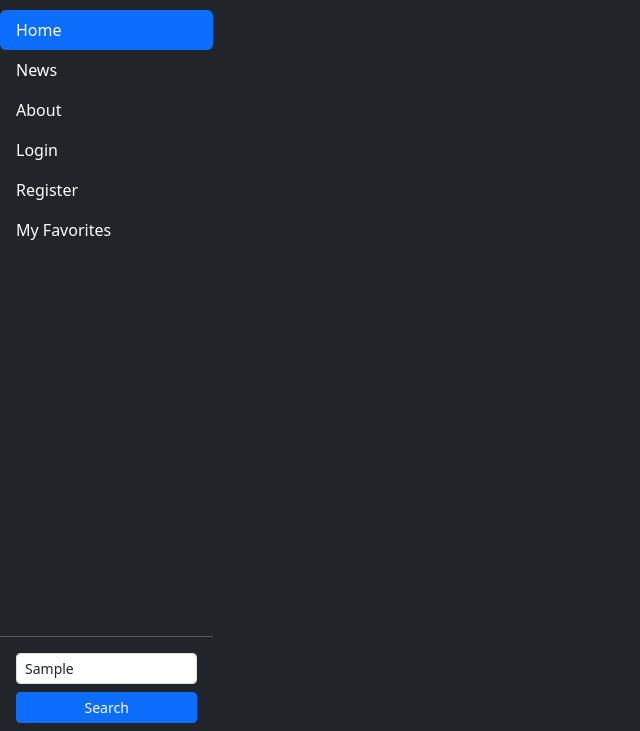
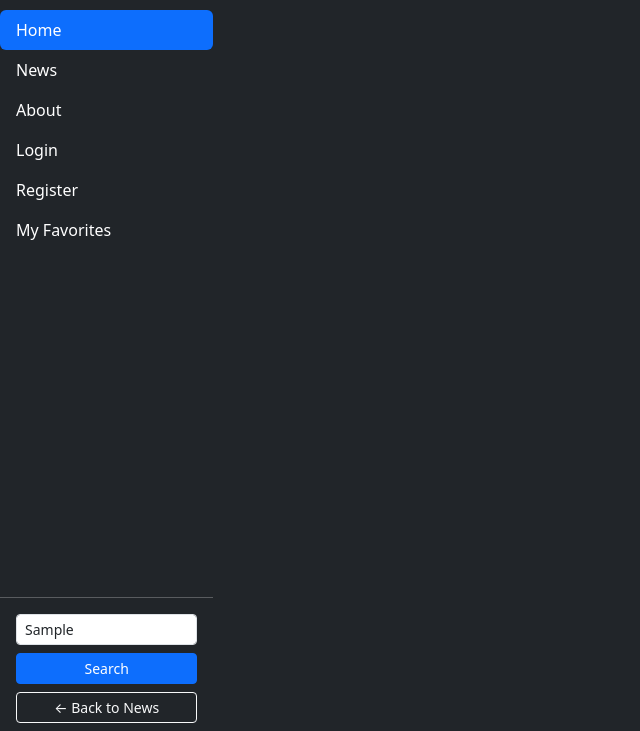
Before and after one commit to RabarS13/VGdb, a website: page public/front.html in a window 1280 px wide. Both pictures are taken after typing "Sample" into the empty fields and a click on the button "Search". Shown: the part 69-800 px from the top of the page, without its empty margins (0-640 px from the left). Drawn offline with nearby package versions, Linux system fonts and the light colour scheme; no server answers.

Commit message:
Update front.html

```diff
--- a/public/front.html
+++ b/public/front.html
@@ -7,8 +7,11 @@
   <link href="https://cdn.jsdelivr.net/npm/bootstrap@5.3.0/dist/css/bootstrap.min.css" rel="stylesheet" />
   <style>
     .scrollable-news {
-      height: calc(100vh - 160px);
+      height: calc(100vh - 180px);
       overflow-y: auto;
+    }
+    #backToNews {
+      display: none;
     }
   </style>
 </head>
@@ -31,6 +34,7 @@
       <div class="px-3">
         <input type="text" id="searchBox" class="form-control form-control-sm mb-2" placeholder="Search games..." />
         <button class="btn btn-sm btn-primary w-100 mb-2" onclick="searchGame()">Search</button>
+        <button id="backToNews" class="btn btn-sm btn-outline-light w-100 mb-2" onclick="loadGamingNews()">← Back to News</button>
         <div id="authArea"></div>
       </div>
     </div>
@@ -47,6 +51,7 @@
   const gnewsToken = "bf070be3efb2a36d048690b07735b99a";
   const contentArea = document.getElementById("dynamicContent");
   const sectionTitle = document.getElementById("sectionTitle");
+  const backButton = document.getElementById("backToNews");
 
   const authDiv = document.getElementById('authArea');
   if (localStorage.getItem('token')) {
@@ -60,6 +65,7 @@
 
   async function loadGamingNews() {
     sectionTitle.innerText = "📰 Latest Gaming News";
+    backButton.style.display = "none";
     const url = `https://gnews.io/api/v4/search?q=gaming&lang=en&token=${gnewsToken}`;
     const res = await fetch(url);
     const data = await res.json();
@@ -85,6 +91,7 @@
   async function searchGame() {
     const query = document.getElementById('searchBox').value;
     sectionTitle.innerText = "🎮 Search Results";
+    backButton.style.display = "block";
     const response = await fetch(`https://api.rawg.io/api/games?key=ba9c4ee9c6c64edba467c77bbc0afe3b&search=${encodeURIComponent(query)}`);
     const data = await response.json();
     contentArea.innerHTML = '';
```
